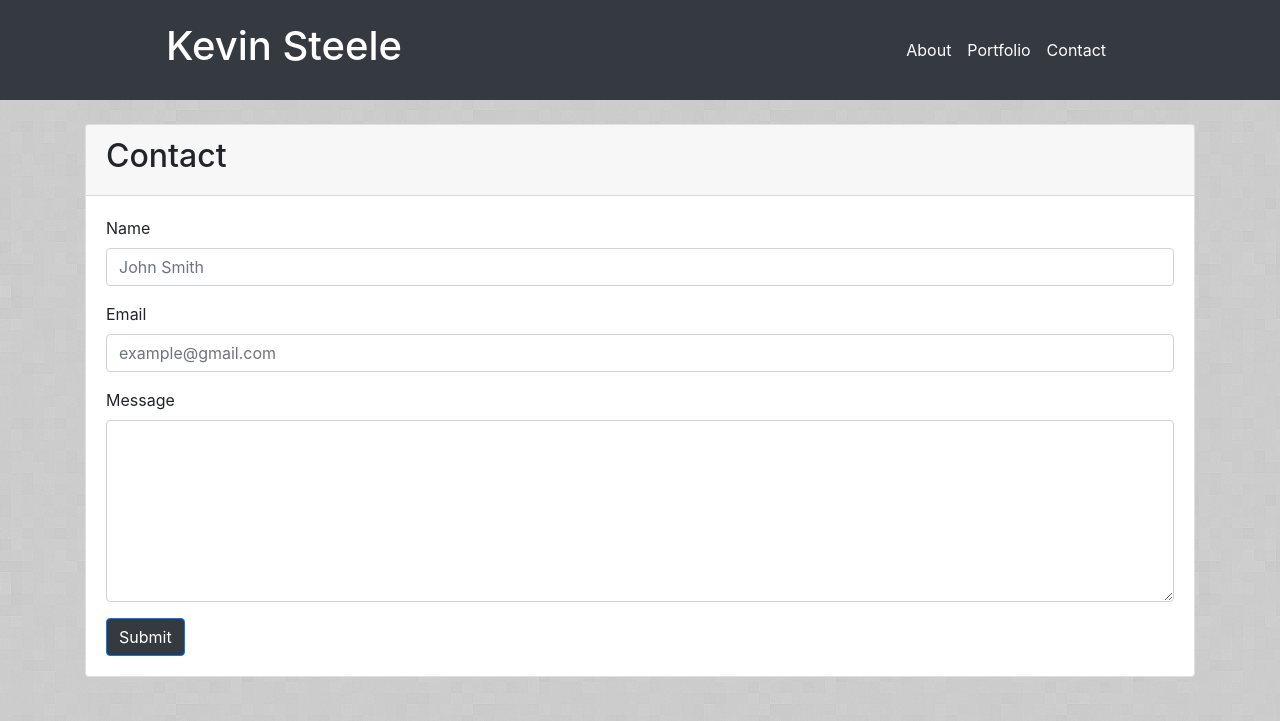
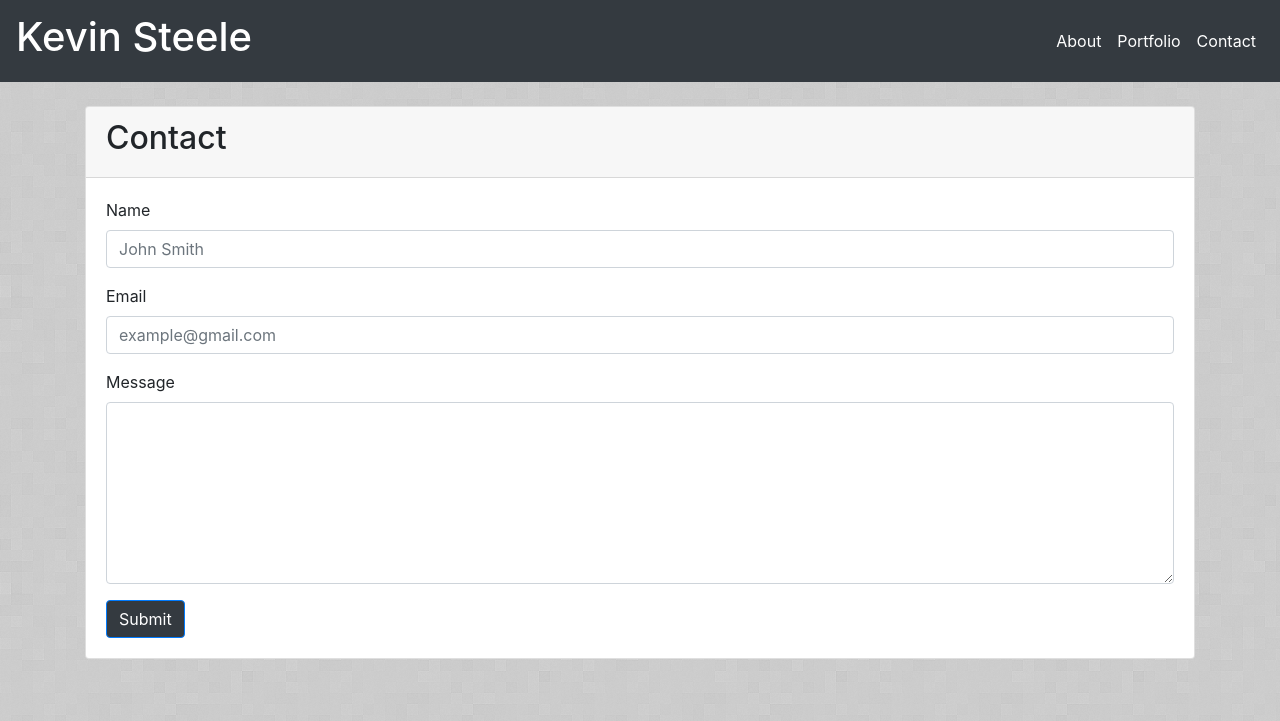
Before and after one commit to kevdsteele/BootStrap, a plain HTML site: page contact.html in a window 1280 px wide. Shown: the top 721 px of the page. Drawn offline with nearby package versions, Linux system fonts and the light colour scheme; files whose address does not match are found by name.

Commit message:
Tweak header/nav

```diff
--- a/contact.html
+++ b/contact.html
@@ -14,15 +14,15 @@
   </head>
   <body style="background:#d9d9d9 url(../images/bright-squares.png);" class="d-flex flex-column">
 <header class="mb-4">
-        <nav class="navbar navbar-expand-lg navbar-dark bg-dark text-white" style="height:100px">
+        <nav class="navbar navbar-expand-lg navbar-dark bg-dark text-white" >
 
-                <a class="navbar-brand" style="margin-left:150px;" href="index.html"><h1>Kevin Steele</h1></a>
+                <a class="navbar-brand"  href="index.html"><h1>Kevin Steele</h1></a>
 
                 <button class="navbar-toggler" type="button" data-toggle="collapse" data-target="#navbarTogglerDemo02">
                      <span class="navbar-toggler-icon"></span>
                  </button>
 
-                 <div class="collapse navbar-collapse" id="navbarTogglerDemo02" style="margin-right:150px;">
+                 <div class="collapse navbar-collapse" id="navbarTogglerDemo02">
 
                      <ul class="navbar-nav ml-auto">
                          <li class="nav-item">
```
Also changed, not shown: index.html (+2 -2 lines), portfolio.html (+3 -3 lines).
